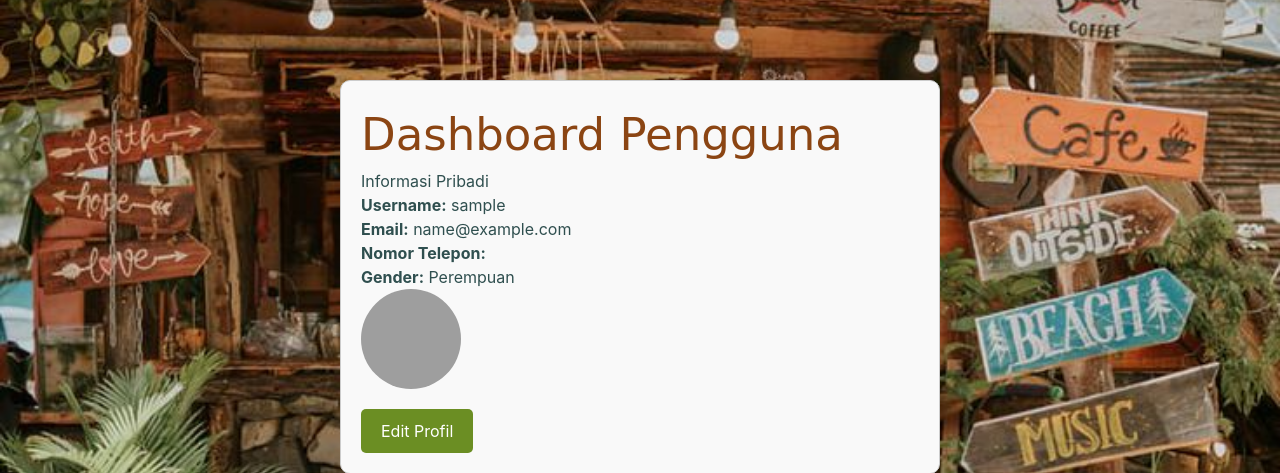
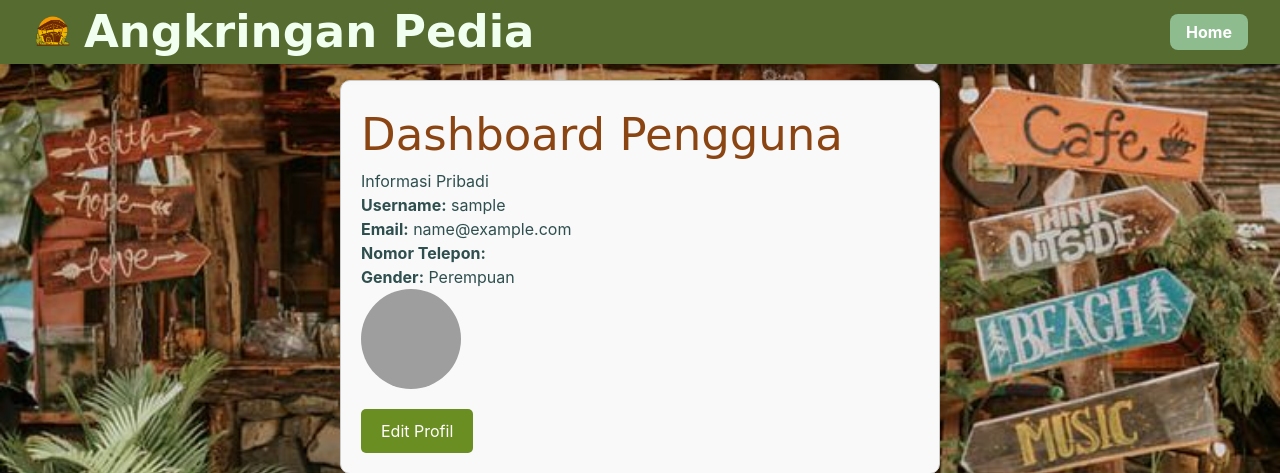
Before and after one commit to Cyades/AngkringanPedia, a Django app: page /user-dashboard/ in a window 1280 px wide. Shown: the top 473 px of the page. Run offline with Django 5.2, Linux system fonts and the light colour scheme; the visitor is signed in with stand-in values (Sample User, id 1); some libraries are stand-ins or nearby versions; grey boxes are pictures that could not be loaded.

Commit message:
bikin navbar buat dashboard

```diff
--- a/main/templates/user_dashboard.html
+++ b/main/templates/user_dashboard.html
@@ -1,6 +1,8 @@
 {% extends 'base.html' %}
 {% load static %}
 {% block content %}
+{% include 'dashboard_navbar.html' %}
+
 <div class="user-dashboard">
     <h1>Dashboard Pengguna</h1>
 
--- /dev/null
+++ b/templates/dashboard_navbar.html
@@ -0,0 +1,24 @@
+{% load static %}
+<nav class="bg-[#556B2F] shadow-lg fixed top-0 left-0 z-40 w-screen">
+  <div class="max-w-7xl mx-auto px-4 sm:px-6 lg:px-8">
+    <div class="flex items-center justify-between h-16">
+      <!-- Logo Section -->
+      <div class="flex items-center space-x-2">
+        <a href="{% url 'main:show_main' %}" class="flex items-center">
+          <img src="{% static 'image/logo2.png' %}" alt="Angkringan Pedia Logo" class="h-10 w-10">
+          <h1 class="text-2xl font-bold text-[#F0FFF0] ml-3">Angkringan Pedia</h1>
+        </a>
+      </div>
+
+      <!-- Button to go back to main page -->
+      <div>
+        <a href="{% url 'main:show_main' %}" class="bg-[#8FBC8F] text-white px-4 py-2 rounded-lg font-bold hover:bg-[#6B8E23] transition-all duration-300">
+          Home
+        </a>
+      </div>
+    </div>
+  </div>
+</nav>
+
+<style>
+</style>
```
